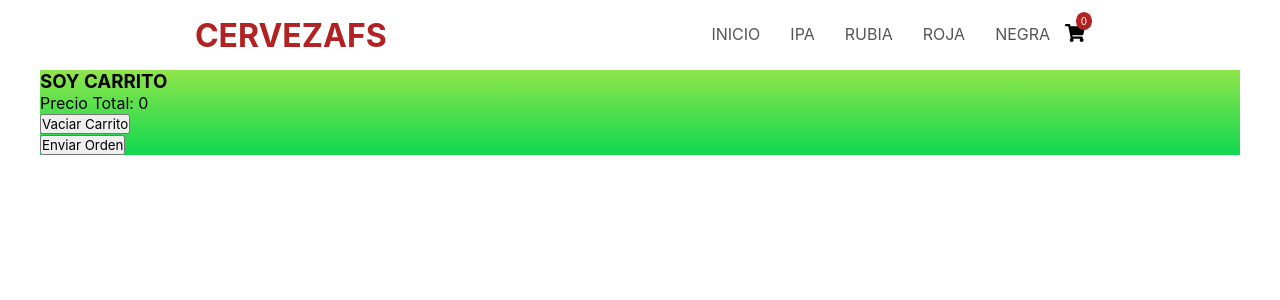
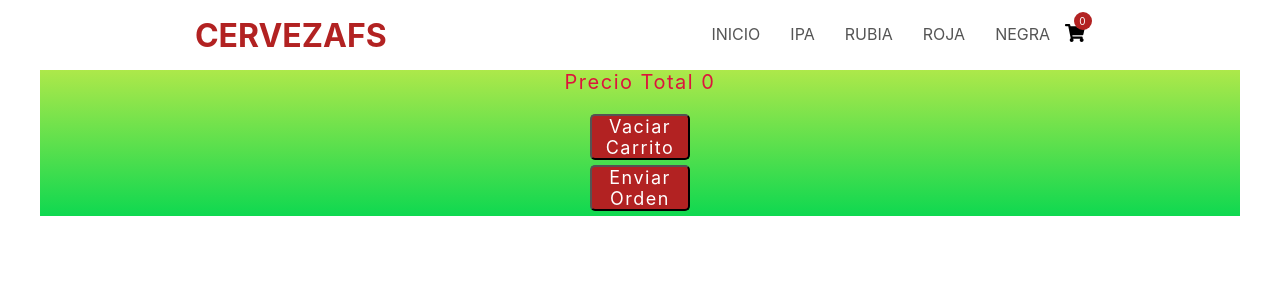
Before and after one commit to fersanabria8/ecommerce-nav-main, a React (Create React App) app: page /cart in a window 1280 px wide. Shown: the top 300 px of the page. Built offline with nearby package versions, Linux system fonts and the light colour scheme; the HTML template or start-up script is replaced by a standard one.

Commit message:
agregando estilos carttt

```diff
--- a/src/components/cart/Cart.jsx
+++ b/src/components/cart/Cart.jsx
@@ -44,26 +44,34 @@ function Cart() {
     })
 }
   return (
-    <div>
-      <h3>SOY CARRITO</h3>
+    <div className="container-cart">
       <section>
         {idOrden!==''&& <label>El id de su orden es : {idOrden}</label>}
       </section>
-      {cartList.map(prod =>  <li key={prod.id}> {prod.nombre} { prod.cantidad}
-        <img src={prod.imagenURL} />
-      {prod.stock}</li>)}
-      {`Precio Total: ${precioTotal()}`}
-      <br />
-      <button type='button' onClick={() => vaciarCarrito()}>Vaciar Carrito</button>
-      <form
-          onSubmit={generarOrden}
+      {cartList.map(prod =>
+      <div className='container-cart-nombre' key={prod.id}>
+        <p>{prod.nombre} x{prod.cantidad}</p>
+
+        <div className="container-cart-img">
+          <img src={prod.imagenURL}alt="fotos"/>
+        </div>
+      </div>)}
+
+      <div className='container-cart-botones'>
+        <span>
+          {`Precio Total ${precioTotal()}`}
+        </span>
+        <br />
+        <button type='button' id='btnVaciar' onClick={() => vaciarCarrito()}>Vaciar Carrito</button>
+        <form onSubmit={generarOrden}
           // onChange={handleChange}
-        >
+          >
           {/* <input type='text' name='name' placeholder='name' value={formData.name}/>
           <input type='text' name='phone'placeholder='tel' value={formData.phone}/>
           <input type='email' name='email'placeholder='email' value={formData.email}/>  */}
-          <button>Enviar Orden</button>
-      </form>
+          <button type='button' id='btnEnviarOrden'>Enviar Orden</button>
+        </form>
+      </div>
 
     </div>
   )
--- a/src/components/css/Cart.css
+++ b/src/components/css/Cart.css
@@ -0,0 +1,69 @@
+.container-cart{
+  display: flex;
+  align-items: center;
+  width: 90%;
+  margin: 0 auto;
+  flex-direction: row;
+  flex-wrap: wrap;
+  justify-content: center;
+}
+
+.container-cart-nombre p{
+  text-align: center;
+  width: 300px;
+  font-size: 20px;
+  letter-spacing: 1.5px;
+  margin-top: 25px;
+}
+
+.container-cart-img img{
+  width: 200px;
+  height: 350px;
+  max-height: 450px;
+  object-fit: cover;
+  padding-bottom: 10px;
+  margin: auto 20%;
+}
+
+.container-cart button {
+  border-radius: 5px;
+  margin: 5px;
+  color: #fff;
+  letter-spacing: 1.5px;
+  background-color: firebrick;
+}
+
+.container-cart button:hover{
+  background-color: #000;
+}
+
+.container-cart button:hover{
+  color: firebrick;
+}
+
+#btnVaciar{
+  width: 100px;
+  font-size: 18px;
+  margin: 0 auto;
+}
+
+#btnEnviarOrden{
+  width: 100px;
+  font-size: 18px;
+  margin: 5px auto
+}
+
+span{
+  color: crimson;
+  font-size: 20px;
+  letter-spacing: 1.5px;
+  text-align: center;
+}
+
+.container-cart-botones {
+  width: 300px;
+  flex-direction: column;
+  display: flex;
+  flex-wrap: wrap;
+  text-align: center;
+}
--- a/src/components/css/ItemDetail.css
+++ b/src/components/css/ItemDetail.css
@@ -10,6 +10,7 @@
 .container-detail{
   padding-top: 50px;
   text-align: center;
+  letter-spacing: 1.5px;
 }
 
 
@@ -24,4 +25,5 @@
 .container-detail-precio {
   font-size: 20px;
   color: crimson;
+  letter-spacing: 1.5px;
 }
--- a/src/components/css/ItemDetailContainer.css
+++ b/src/components/css/ItemDetailContainer.css
@@ -1,5 +1,4 @@
 .detailcontainer-caja{
-  /* background-color: tomato; */
   display: flex;
   flex-direction: row;
   justify-content: center;
```
